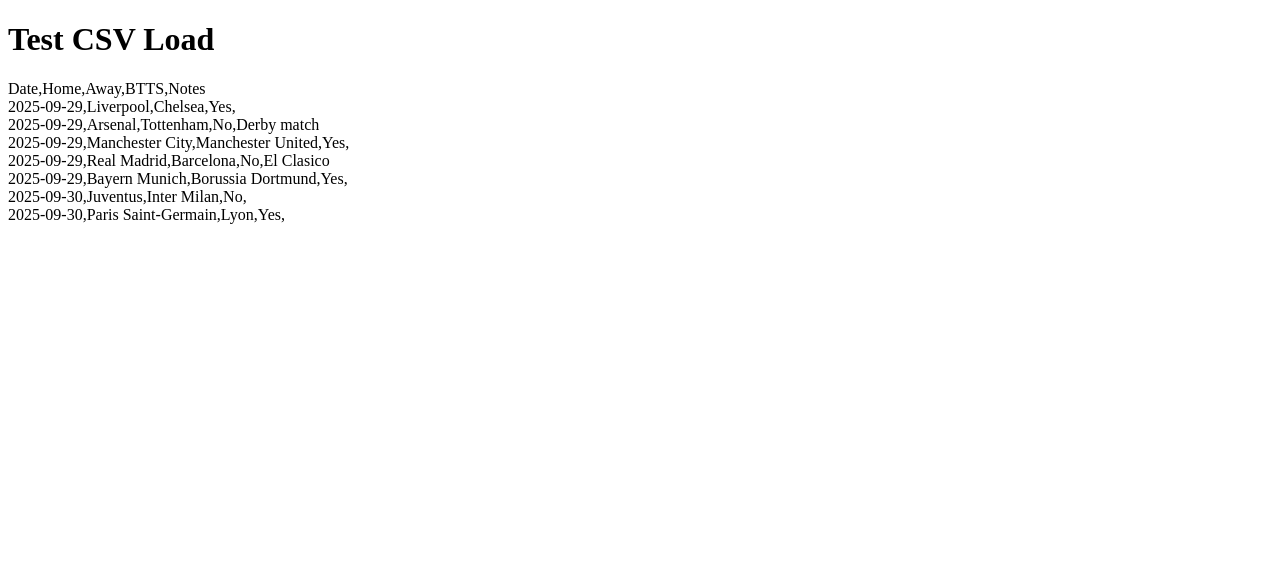
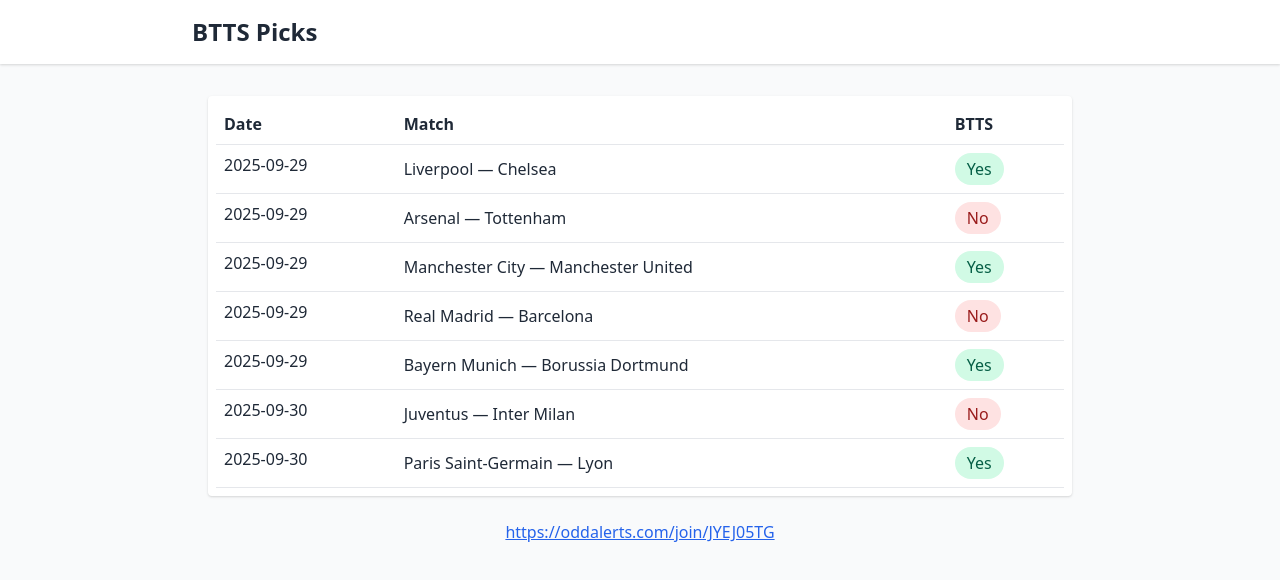
Before and after one commit to Wojtech91/btts-picks, a plain HTML site: page index.html in a window 1280 px wide. Drawn offline with nearby package versions, Linux system fonts and the light colour scheme.

Commit message:
Update index.html

```diff
--- a/index.html
+++ b/index.html
@@ -1,19 +1,72 @@
 <!DOCTYPE html>
 <html lang="en">
-<body>
-<h1>Test CSV Load</h1>
-<div id="matches">Loading...</div>
+<head>
+<meta charset="UTF-8">
+<meta name="viewport" content="width=device-width, initial-scale=1.0">
+<title>BTTS Picks</title>
+<link href="https://cdn.jsdelivr.net/npm/tailwindcss@2.2.19/dist/tailwind.min.css" rel="stylesheet">
 <script src="https://cdnjs.cloudflare.com/ajax/libs/PapaParse/5.3.2/papaparse.min.js"></script>
+</head>
+<body class="bg-gray-50 text-gray-800">
+
+<header class="bg-white shadow p-4 mb-4">
+  <div class="max-w-4xl mx-auto flex justify-between items-center">
+    <h1 class="text-2xl font-bold">BTTS Picks</h1>
+  </div>
+</header>
+
+<main class="max-w-4xl mx-auto p-4">
+
+  <!-- Miejsce na tabelę meczów -->
+  <div id="matches" class="bg-white shadow rounded p-2 min-h-[120px]">
+    Waiting for matches...
+  </div>
+
+  <!-- Twój referral link -->
+  <div class="mt-6 text-center">
+    <a href="https://oddalerts.com/join/JYEJ05TG" target="_blank" class="text-blue-600 underline">
+      https://oddalerts.com/join/JYEJ05TG
+    </a>
+  </div>
+
+</main>
+
 <script>
-fetch('matches.csv')
+const DEFAULT_CSV_URL = 'matches.csv';
+
+// Funkcja renderująca tabelę wszystkich meczów
+function renderTable(rows){
+  if(!rows.length){
+    document.getElementById('matches').innerHTML = '<div class="p-4 text-gray-600">No matches found.</div>';
+    return;
+  }
+  let html = `<table class="w-full text-left border-collapse"><thead><tr class="border-b"><th class="p-2">Date</th><th class="p-2">Match</th><th class="p-2">BTTS</th></tr></thead><tbody>`;
+  rows.forEach(r=>{
+    const date = r.Date || '';
+    const home = r.Home || '';
+    const away = r.Away || '';
+    const btts = (r.BTTS || '').trim();
+    const badge = btts.toLowerCase().startsWith('y')
+      ? '<span class="inline-block px-3 py-1 rounded-full bg-green-100 text-green-800">Yes</span>'
+      : '<span class="inline-block px-3 py-1 rounded-full bg-red-100 text-red-800">No</span>';
+    html += `<tr class="border-b"><td class="p-2 align-top">${date}</td><td class="p-2">${home} — ${away}</td><td class="p-2">${badge}</td></tr>`;
+  });
+  html += '</tbody></table>';
+  document.getElementById('matches').innerHTML = html;
+}
+
+// Fetch CSV i wyświetlenie wszystkich wierszy
+fetch(DEFAULT_CSV_URL)
   .then(res => res.text())
   .then(txt => {
-    document.getElementById('matches').innerText = txt;
+    const parsed = Papa.parse(txt, {header:true, skipEmptyLines:true});
+    renderTable(parsed.data);
   })
   .catch(err => {
-    document.getElementById('matches').innerText = 'Error loading CSV';
     console.error(err);
+    document.getElementById('matches').innerHTML = '<div class="p-4 text-red-600">Error loading CSV.</div>';
   });
 </script>
+
 </body>
 </html>
```
